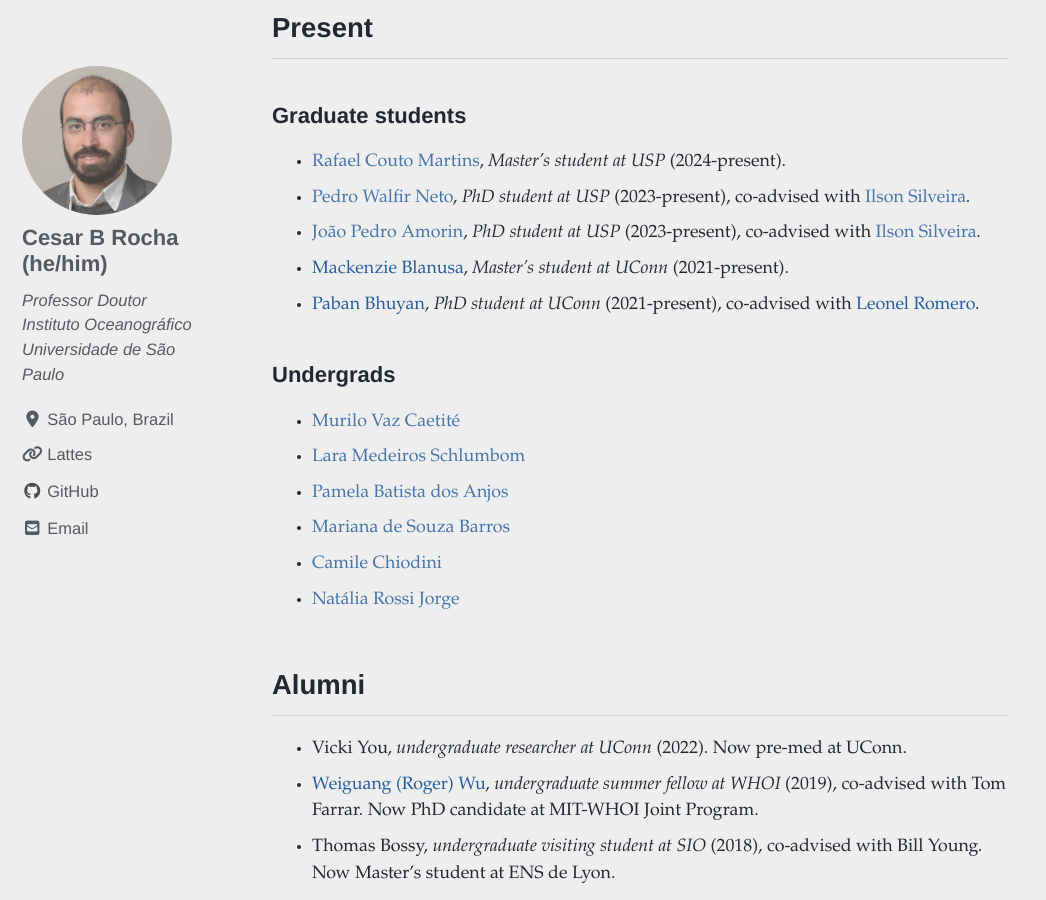
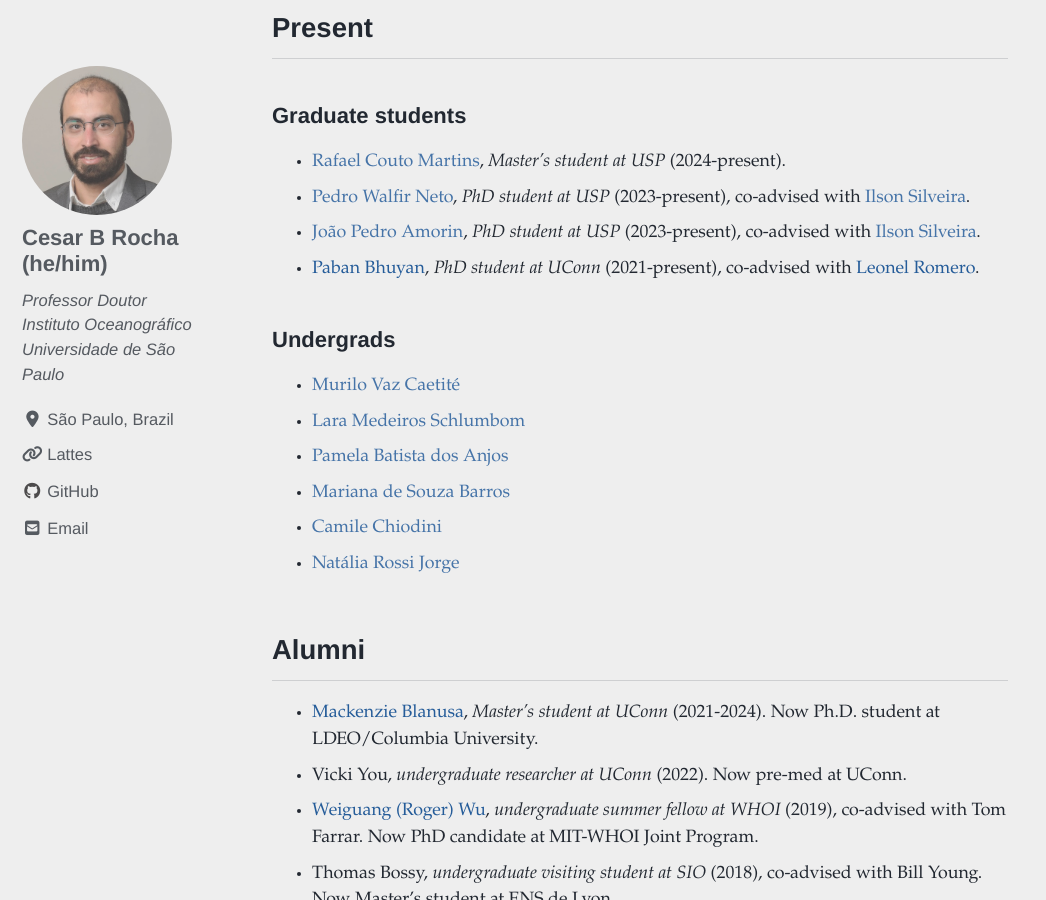
Before and after one commit to cesar-rocha/cesar-rocha.github.io, a Jekyll site: the page built from _pages/group.md, in a window 1280 px wide and 900 px high, scrolled down 1220 px. Shown: the whole window, without its empty margins (0-1046 px from the left). Built offline with Jekyll 4.4.1, drawn with Linux system fonts in a browser that asks for light colours; cached includes are drawn as plain includes; nearby versions of some CDN libraries.

Commit message:
update Blanusa's status

```diff
--- a/_pages/group.md
+++ b/_pages/group.md
@@ -13,7 +13,6 @@ header:
 - [Rafael Couto Martins](), *Master's student at USP* (2024-present).
 - [Pedro Walfir Neto](), *PhD student at USP* (2023-present), co-advised with [Ilson Silveira]().
 - [João Pedro Amorin](), *PhD student at USP* (2023-present), co-advised with [Ilson Silveira]().
-- [Mackenzie Blanusa](https://twitter.com/MackinMocean), *Master's student at UConn* (2021-present).
 - [Paban Bhuyan](https://in.linkedin.com/in/paban-bhuyan-71610768), *PhD student at UConn* (2021-present), co-advised with [Leonel Romero](https://leonelromero.com).
 
 ### Undergrads
@@ -26,7 +25,7 @@ header:
 - [Natália Rossi Jorge]()
 
 ## Alumni
-
+- [Mackenzie Blanusa](https://twitter.com/MackinMocean), *Master's student at UConn* (2021-2024). Now Ph.D. student at LDEO/Columbia University.
 - Vicki You, *undergraduate researcher at UConn* (2022). Now pre-med at UConn.
 - [Weiguang (Roger) Wu](https://scholar.google.com/citations?user=ueZLmgwAAAAJ&hl=en), *undergraduate summer fellow at WHOI* (2019), co-advised with Tom Farrar. Now PhD candidate at MIT-WHOI Joint Program.
 - Thomas Bossy, *undergraduate visiting student at SIO* (2018), co-advised with Bill Young. Now Master's student  at ENS de Lyon.
```
